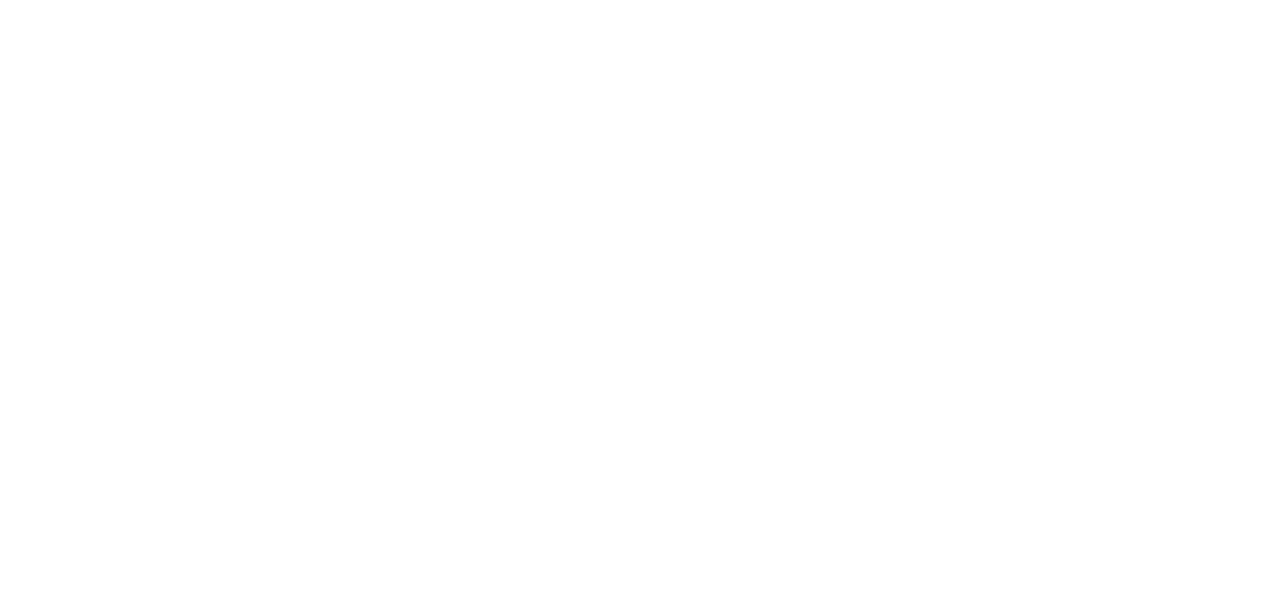
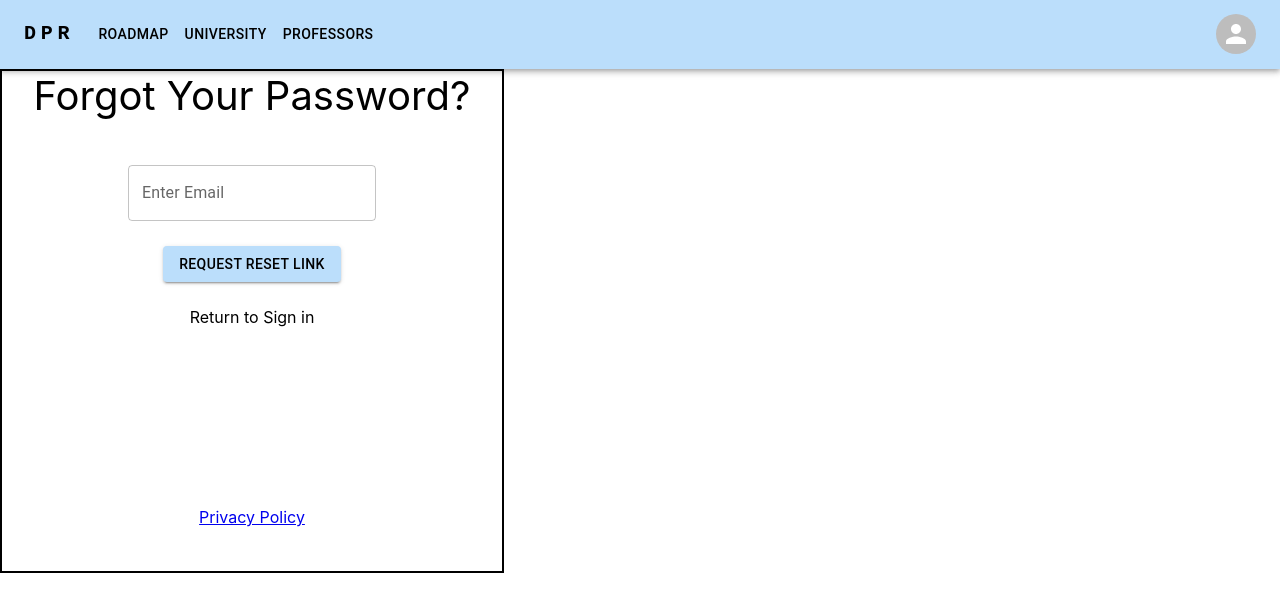
Before and after one commit to jarrettz/CSC642-842-Group1-Phase-4, a React (Create React App) app in the folder application/: page /pages/ForgotPassword in a window 1280 px wide. Before the commit this address had no page. Shown: the top 612 px of the page. Built offline with nearby package versions, Linux system fonts and the light colour scheme.

Commit message:
added outline of page

```diff
--- a/application/src/App.js
+++ b/application/src/App.js
@@ -5,6 +5,7 @@ import RequirementsUniversityPage from "./pages/RequirementsUniversityPage";
 import RequirementsDegreePage from "./pages/RequirementsDegreePage";
 import RequirementsResultsPage from "./pages/RequirementsResultsPage";
 import TestPage from "./pages/TestPage";
+import ForgotPassword from "./pages/ForgotPassword";
 
 
 const theme = createTheme({
@@ -27,6 +28,7 @@ function App() {
           <Route path='/requirements/university' element={<RequirementsUniversityPage/>} />
           <Route path='/requirements/degree' element={<RequirementsDegreePage/>} />
           <Route path='/requirements/results' element={<RequirementsResultsPage/>} />
+          <Route path='/pages/ForgotPassword' element={<ForgotPassword/>} />
         </Routes>
       </BrowserRouter>
     </ThemeProvider>
--- /dev/null
+++ b/application/src/pages/ForgotPassword.js
@@ -0,0 +1,70 @@
+import React from 'react'
+import Navbar from '../components/Navbar'
+import { TextField,Button} from '@mui/material';
+
+
+
+const ForgotPassword = () => {
+  return (
+    <>
+
+    <div>
+        <Navbar />
+    </div>
+    <div style={{
+          height: '500px',
+          width: '500px',
+          border: '2px solid black',
+      }}>
+    <div style={{
+          display: 'flex',
+          alignItems: 'center',
+          justifyContent: 'center',
+          marginBottom: '45px',
+          fontSize: '30pt'
+      }}>
+        Forgot Your Password?
+    </div>
+
+    <div style={{
+          display: 'flex',
+          alignItems: 'center',
+          justifyContent: 'center',
+          marginBottom: '25px',
+
+      }}>
+        <TextField id="outlined-basic" label="Enter Email" variant="outlined"/>
+    </div>
+
+    <div  style={{
+          display: 'flex',
+          alignItems: 'center',
+          justifyContent: 'center',
+          marginBottom: '25px',
+      }}>
+        <Button variant="contained">Request Reset Link</Button>
+    </div>
+
+    <div  style={{
+          display: 'flex',
+          alignItems: 'center',
+          justifyContent: 'center',
+          marginBottom: '180px',
+      }}>
+        Return to Sign in
+    </div>
+
+    <div  style={{
+          display: 'flex',
+          alignItems: 'center',
+          justifyContent: 'center',
+      }}>
+        <a href="https://www.riotgames.com/en/privacy-notice">Privacy Policy</a>
+    </div>
+    </div>
+
+      </>
+  )
+}
+
+export default ForgotPassword
```
